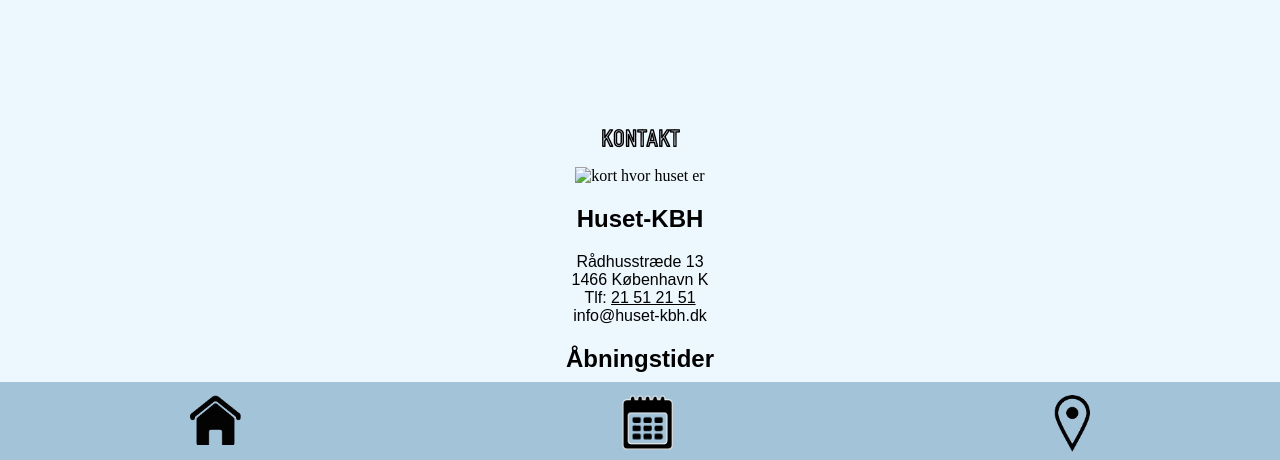
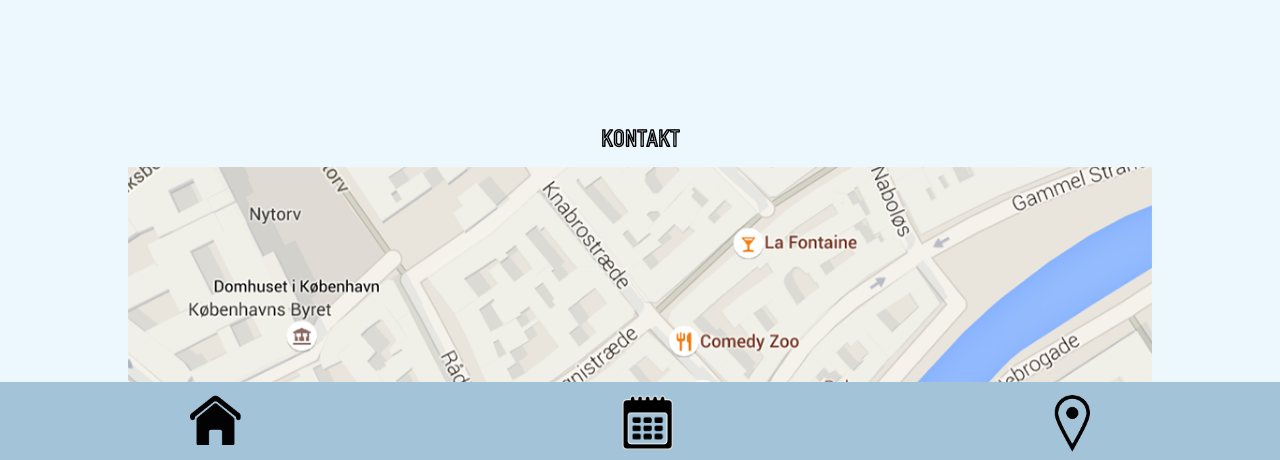
Before and after one commit to mikk643i/husetkbh18, a plain HTML site: page mobil/kontakt.html in a window 1280 px wide. Shown: the part 338-798 px from the top of the page. Drawn offline with Linux system fonts and the light colour scheme; the site is published under a folder, as on GitHub Pages, so addresses that start at the root find nothing; files whose address does not match are found by name.

Commit message:
billeder

```diff
--- a/mobil/kontakt.html
+++ b/mobil/kontakt.html
@@ -42,7 +42,7 @@
         <div class="site-hoj">
             <div class="kontakt">
                 <h1>Kontakt</h1>
-                <img class="kort" src="/mobil/assets/kort_huset.png" alt="kort hvor huset er">
+                <img class="kort" src="../mobil/assets/kort_huset.png" alt="kort hvor huset er">
 
 
                 <h2><b>Huset-KBH</b></h2>
@@ -97,6 +97,7 @@
 
             document.getElementById("myDiv").style.display = "block";
         }
+
     </script>
 
 </body>
```
